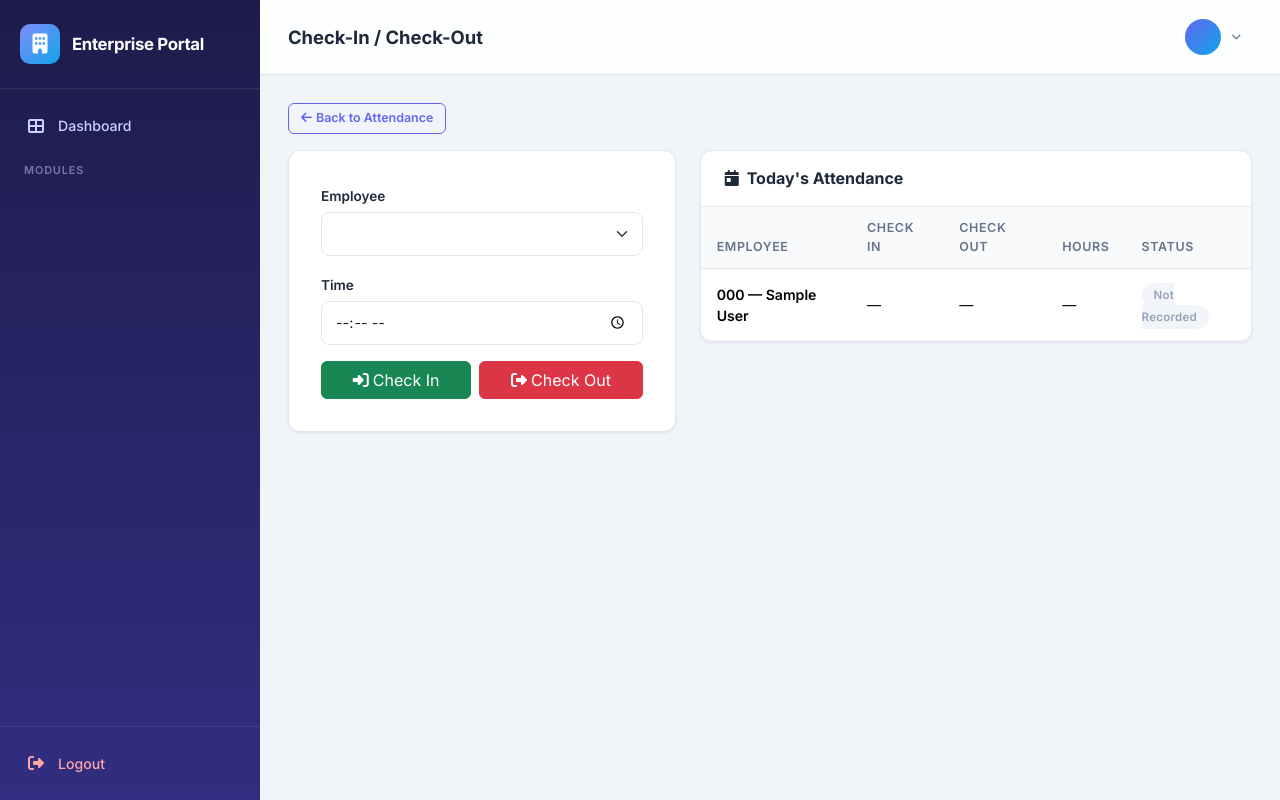
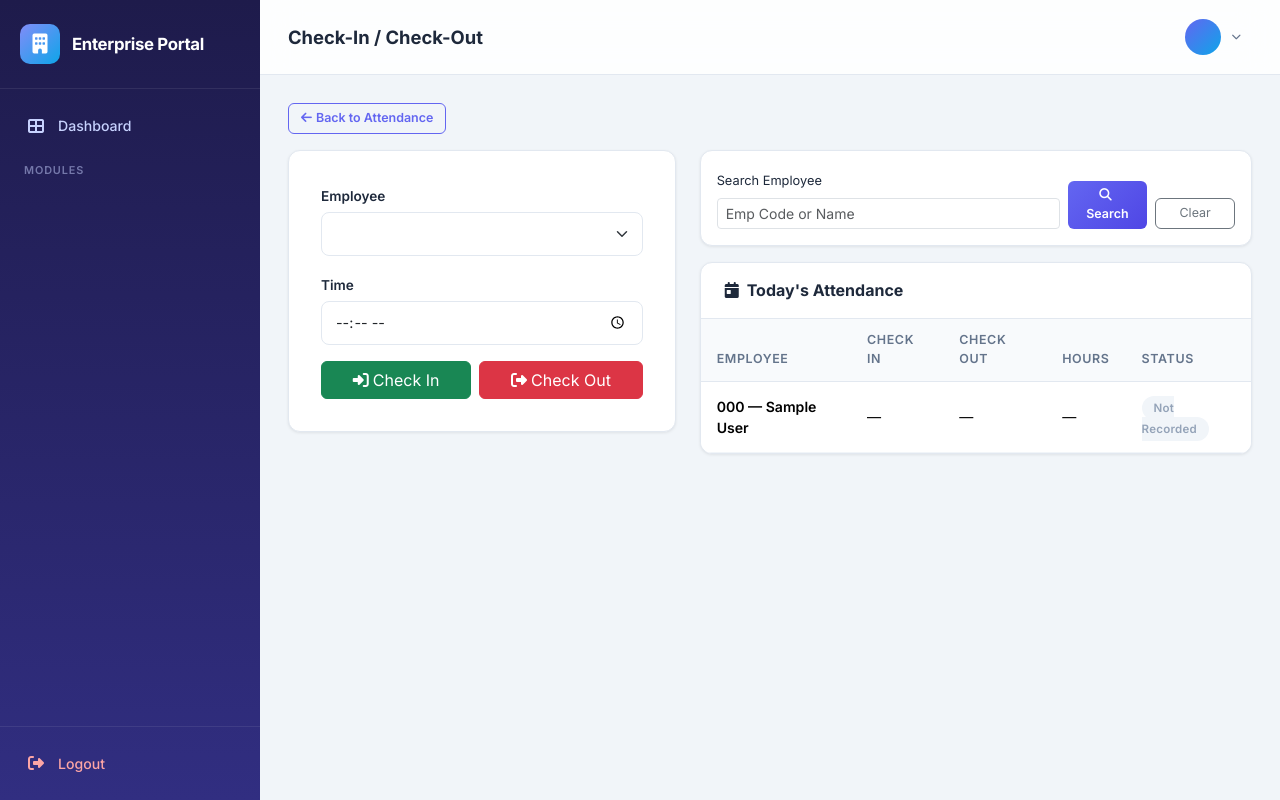
Before and after one commit to Jagadeeswara1993/Internal-App-for-start-up-, a Python web app: template app/templates/hr/attendance_checkin.html in a window 1280 px wide. Run offline with Jinja, Linux system fonts and the light colour scheme; the template is opened without the code that fills it: most values are stand-ins (such as "Sample title", 1, 10 or a date in 2020); form fields are guessed from the names that the template uses.

Commit message:
checkin and check out filter updated

```diff
--- a/app/templates/hr/attendance_checkin.html
+++ b/app/templates/hr/attendance_checkin.html
@@ -37,6 +37,22 @@
 
     <!-- Today's Status -->
     <div class="col-lg-7">
+        <!-- Filter Form -->
+        <div class="data-card mb-3 p-3">
+            <form method="GET" class="row g-2 align-items-end">
+                <div class="col-md-8">
+                    <label class="form-label" style="font-size:0.8rem;">Search Employee</label>
+                    <input type="text" name="search_emp" class="form-control form-control-sm" placeholder="Emp Code or Name" value="{{ search_emp }}">
+                </div>
+                <div class="col-md-2">
+                    <button type="submit" class="btn btn-primary btn-sm w-100"><i class="fas fa-search me-1"></i>Search</button>
+                </div>
+                <div class="col-md-2">
+                    <a href="{{ url_for('hr.attendance_checkin') }}" class="btn btn-outline-secondary btn-sm w-100">Clear</a>
+                </div>
+            </form>
+        </div>
+
         <div class="data-card">
             <div class="card-header">
                 <h5><i class="fas fa-calendar-day me-2"></i>Today's Attendance</h5>
```
Also changed, not shown: app/hr/routes.py (+18 -3 lines), walkthrough_hr_2.md (+3 -2 lines).
